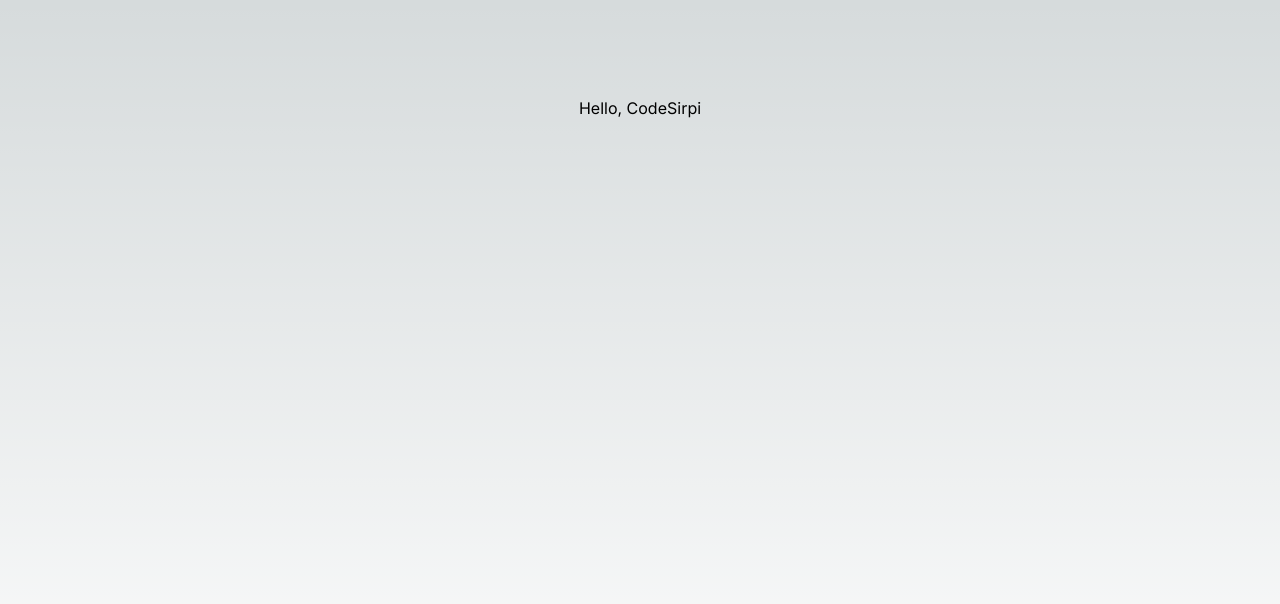
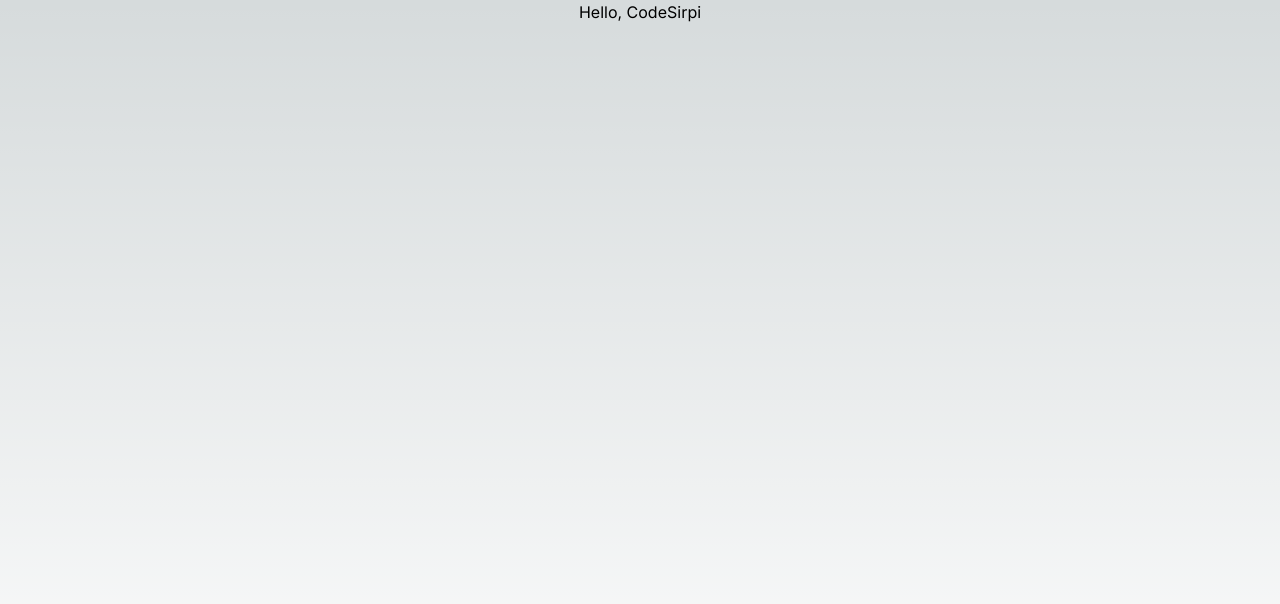
Before and after one commit to codesirpi/landing-site, a Next.js app: page / in a window 1280 px wide. Shown: the top 604 px of the page. Built offline with nearby package versions, Linux system fonts and the light colour scheme.

Commit message:
fix: removed padding

```diff
--- a/app/page.tsx
+++ b/app/page.tsx
@@ -2,7 +2,7 @@
 
 export default function Home() {
   return (
-    <main className="flex min-h-screen flex-col items-center justify-between p-24">
+    <main className="flex min-h-screen flex-col items-center justify-between">
       <h1>Hello, CodeSirpi</h1>
     </main>
   );
```
